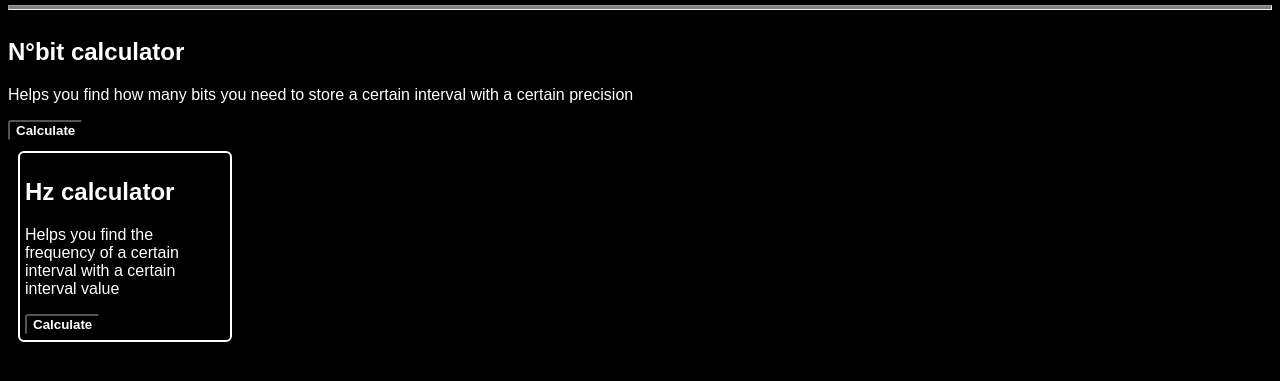
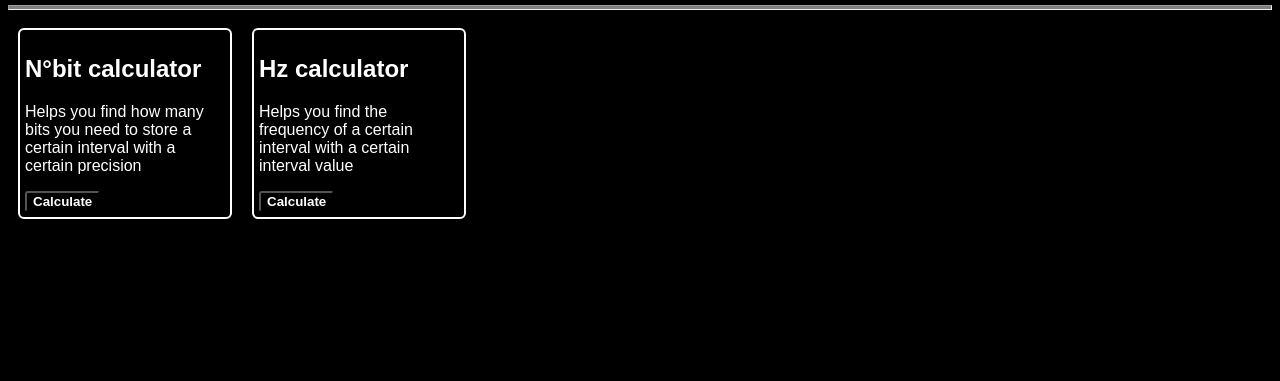
Before and after one commit to Tronco2018/itCalc, a plain HTML site: page index.html in a window 1280 px wide. Shown: the part 123-504 px from the top of the page. Drawn offline with Linux system fonts and the light colour scheme.

Commit message:
Fixed bad class name in html tag div for nbitCalc box

```diff
--- a/index.html
+++ b/index.html
@@ -22,16 +22,14 @@
 	</div>
 	<hr class="hrOne">
 	<div class="secBody">
-	<div class="boxes">
-
-			<div class="nbitShade">
-			<h2>N°bit calculator</h2>
-			<p>Helps you find how many bits you need to store a certain interval with
-			a certain precision</p>
-			<button onclick="gotoNbit()">Calculate</button>
+		<div class="boxes">
+			<div class="nbitCalc">
+				<h2>N°bit calculator</h2>
+				<p>Helps you find how many bits you need to store a certain interval with
+				a certain precision</p>
+				<button onclick="gotoNbit()">Calculate</button>
 			</div>
 
-		</div>
 		<!--- <hr class="hrTwo">-->
 		<div class="hz">
 			<h2>Hz calculator</h2>
@@ -39,6 +37,7 @@
 			interval value</p>
 			<button onclick="gotoHz()">Calculate</button>
 		</div>
+		</div>
 	</div>
 </body>
 </html>
```
